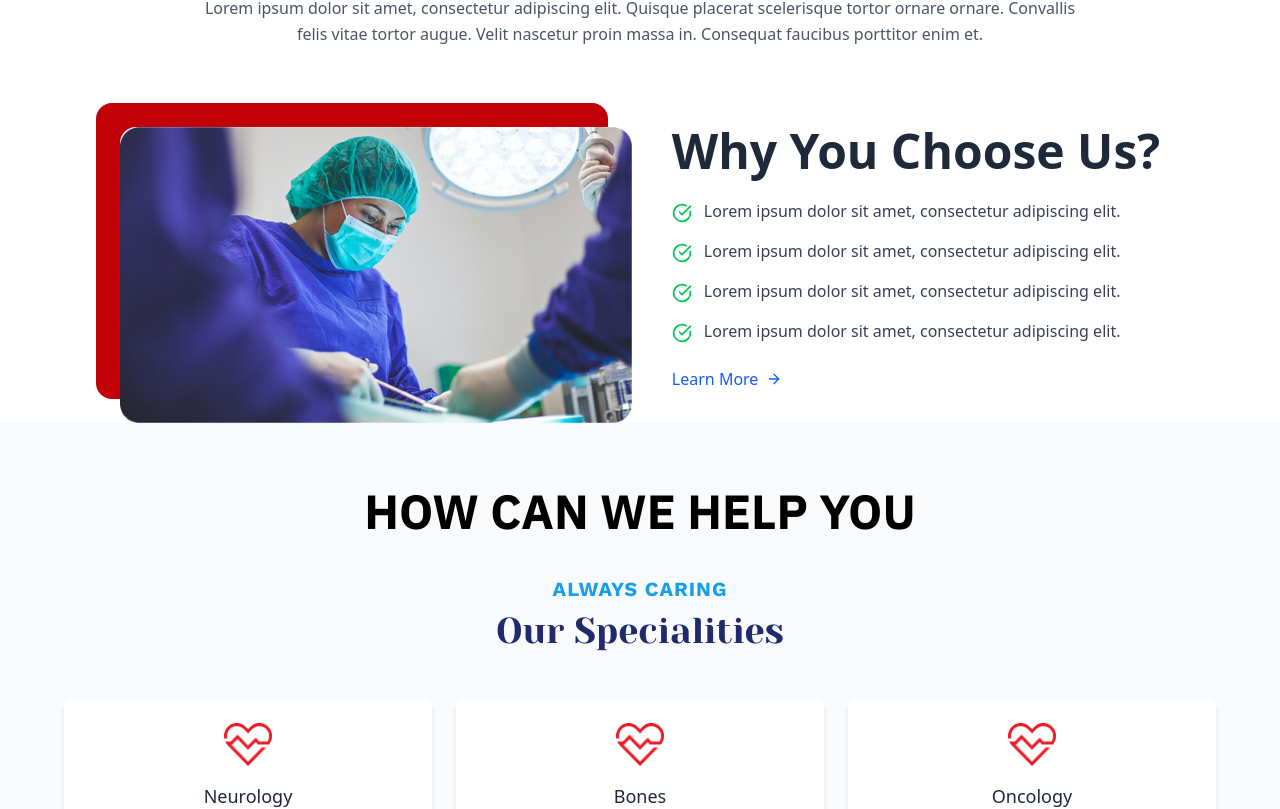
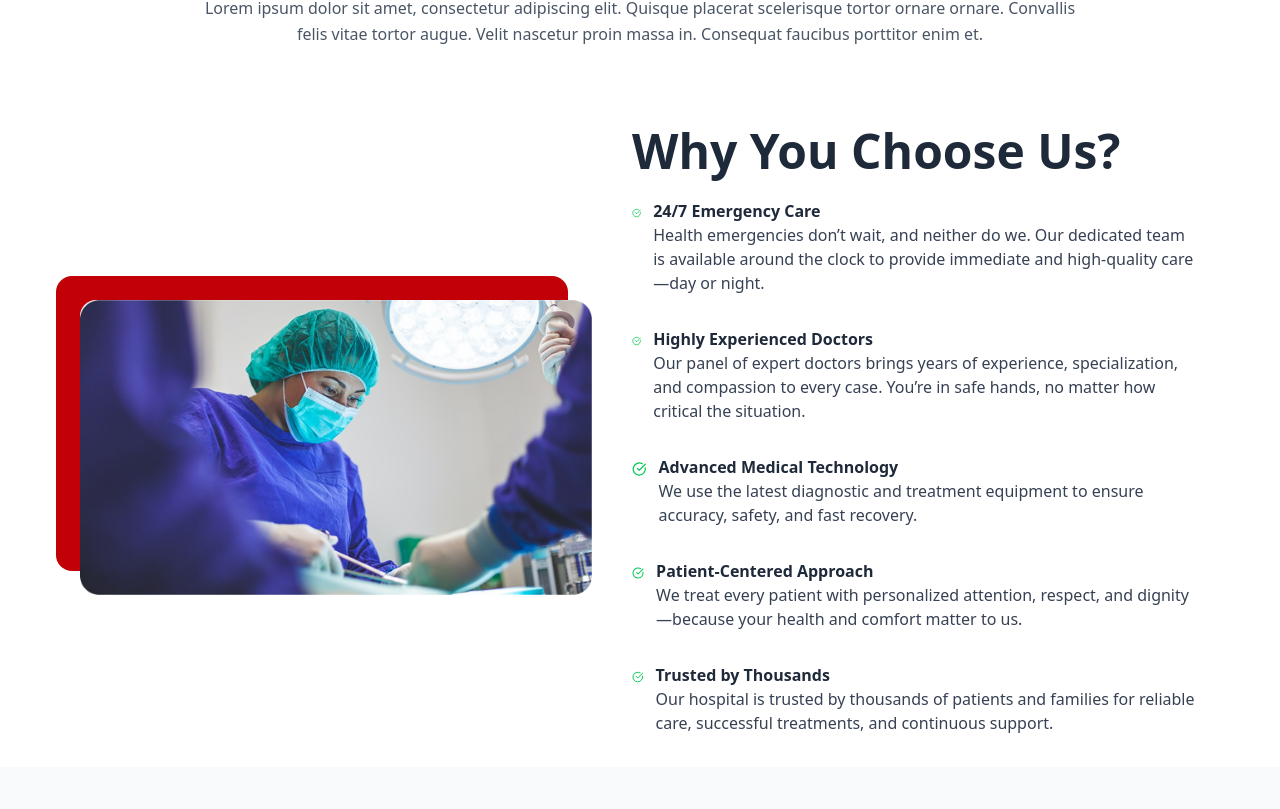
Before and after one commit to jawwad-ali/hospital_project, a Next.js app: page / in a window 1280 px wide. Shown: the part 1117-1926 px from the top of the page. Built offline with nearby package versions, Linux system fonts and the light colour scheme.

Commit message:
why choose us section updated

```diff
--- a/src/Components/ChoosingUs.tsx
+++ b/src/Components/ChoosingUs.tsx
@@ -1,28 +1,28 @@
+import { choosing_us_bullets } from "@/data";
 import { ArrowRight, CheckCircle } from "lucide-react";
 
 const ChoosingUs = () => {
   return (
-    <div>
+   <div>
       {/* Why You Choose Us */}
       <div className="w-full max-w-xl">
         <h3 className="text-2xl md:text-5xl font-bold text-gray-800 mb-6">
           Why You Choose Us?
         </h3>
         <ul className="space-y-4 mb-6">
-          {Array(4)
-            .fill(null)
-            .map((_, index) => (
-              <li key={index} className="flex items-start gap-3 text-gray-700">
-                <CheckCircle className="text-green-500 w-5 h-5 mt-1" />
-                <span>
-                  Lorem ipsum dolor sit amet, consectetur adipiscing elit.
-                </span>
-              </li>
-            ))}
+          {choosing_us_bullets.map((feature, index) => (
+            <li key={index} className="flex items-start gap-3 mb-8 text-gray-700">
+              <CheckCircle className="text-green-500 w-5 h-5 mt-1" />
+              <div>
+                <h4 className="font-semibold text-gray-800">{feature.title}</h4>
+                <span>{feature.description}</span>
+              </div>
+            </li>
+          ))}
         </ul>
-        <button className="inline-flex items-center text-blue-600 hover:text-blue-800 font-medium transition">
+        {/* <button className="inline-flex items-center text-blue-600 hover:text-blue-800 font-medium transition">
           Learn More <ArrowRight className="ml-2 w-4 h-4" />
-        </button>
+        </button> */}
       </div>
     </div>
   );
--- a/src/Components/HeroSection.tsx
+++ b/src/Components/HeroSection.tsx
@@ -60,8 +60,8 @@ const HeroSection = () => {
         </p>
       </div>
 
-      <div className="flex flex-col lg:flex-row justify-center items-start gap-10 px-4 lg:px-20">
-        <div className="relative w-full lg:max-w-lg">
+      <div className="flex flex-col lg:flex-row justify-center items-center gap-10 px-4 lg:px-20">
+        <div className="relative flex items-center justify-center w-full lg:max-w-lg mx-auto">
           <div className="absolute inset-0 bg-red-700 rounded-2xl -left-6 -top-6 w-full h-full z-0" />
           <Image
             src="/Rectangle 11.jpg"
--- a/src/data.ts
+++ b/src/data.ts
@@ -307,3 +307,26 @@ export const actionButtons = [
     href: "#footer",
   },
 ];
+
+export const choosing_us_bullets = [
+  {
+    title: "24/7 Emergency Care",
+    description: "Health emergencies don’t wait, and neither do we. Our dedicated team is available around the clock to provide immediate and high-quality care—day or night.",
+  },
+  {
+    title: "Highly Experienced Doctors",
+    description: "Our panel of expert doctors brings years of experience, specialization, and compassion to every case. You’re in safe hands, no matter how critical the situation.",
+  },
+  {
+    title: "Advanced Medical Technology",
+    description: "We use the latest diagnostic and treatment equipment to ensure accuracy, safety, and fast recovery.",
+  },
+  {
+    title: "Patient-Centered Approach",
+    description: "We treat every patient with personalized attention, respect, and dignity—because your health and comfort matter to us.",
+  },
+  {
+    title: "Trusted by Thousands",
+    description: "Our hospital is trusted by thousands of patients and families for reliable care, successful treatments, and continuous support.",
+  },
+];
```
